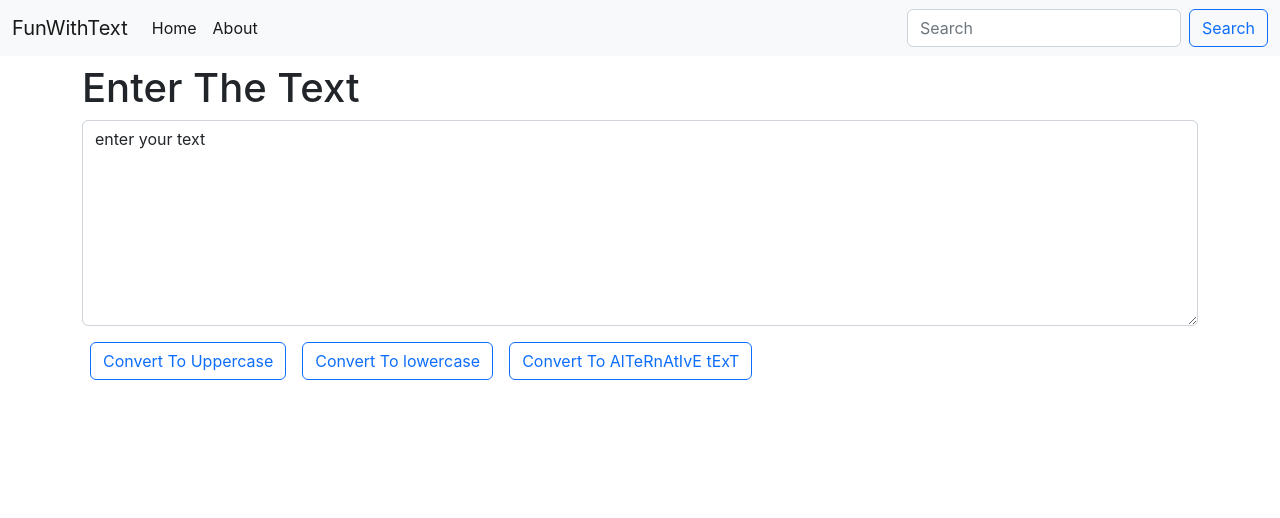
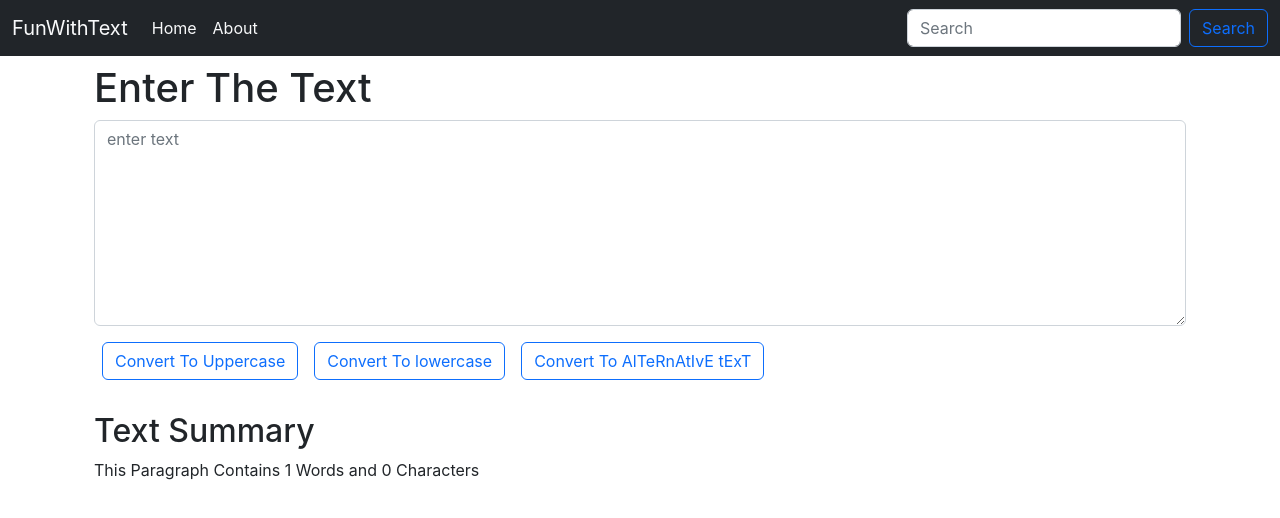
Before and after one commit to Divyanshu-Vareshney/Text-play, a React (Create React App) app in the folder text_util/: page / in a window 1280 px wide. Shown: the top 518 px of the page. Built offline with nearby package versions, Linux system fonts and the light colour scheme.

Commit message:
added text summary

```diff
--- a/text_util/src/Components/Navbar.jsx
+++ b/text_util/src/Components/Navbar.jsx
@@ -3,19 +3,19 @@ import PropTypes from 'prop-types'
 export default function Navbar(props) {
   return (
     <div>
-    <nav className="navbar navbar-expand-lg bg-light">
+    <nav className="navbar navbar-expand-lg bg-dark">
   <div className="container-fluid">
-    <a className="navbar-brand" href="/">{props.title}</a>
+    <a className="navbar-brand text-light" href="/">{props.title}</a>
     <button className="navbar-toggler" type="button" data-bs-toggle="collapse" data-bs-target="#navbarSupportedContent" aria-controls="navbarSupportedContent" aria-expanded="false" aria-label="Toggle navigation">
       <span className="navbar-toggler-icon"></span>
     </button>
     <div className="collapse navbar-collapse" id="navbarSupportedContent">
       <ul className="navbar-nav me-auto mb-2 mb-lg-0">
         <li className="nav-item">
-          <a className="nav-link active" aria-current="page" href="/">Home</a>
+          <a className="nav-link active text-light" aria-current="page" href="/">Home</a>
         </li>
         <li className="nav-item">
-          <a className="nav-link active" aria-current="page" href="/">About</a>
+          <a className="nav-link active text-light" aria-current="page" href="/">About</a>
         </li>
 
       </ul>
--- a/text_util/src/Components/TextArea.jsx
+++ b/text_util/src/Components/TextArea.jsx
@@ -1,7 +1,7 @@
 import React,{useState} from 'react'
 
 export default function TextArea(props) {
-    const[Text,setText]=useState("enter your text");
+    const[Text,setText]=useState("");
     const handleUpperCase=()=>{
         let newText=Text.toUpperCase();
         setText(newText);
@@ -14,10 +14,11 @@ export default function TextArea(props) {
         setText(e.target.value)
     }
   return (
-    <div>
+    <>
+    <div className='container'>
         <div className="mb-3">
             <h1 className='my-2'>{props.heading}</h1>
-  <textarea className="form-control" id="box" value={Text} onChange={handleOnClick} rows="8"></textarea>
+  <textarea className="form-control" id="box" value={Text} onChange={handleOnClick} rows="8" placeholder='enter text'></textarea>
   <button type="button" className="btn btn-outline-primary my-3 mx-2 "
   onClick={handleUpperCase}
   >Convert To Uppercase</button>
@@ -27,5 +28,10 @@ export default function TextArea(props) {
   <button type="button" className="btn btn-outline-primary my-3 mx-2">Convert To AlTeRnAtIvE tExT</button>
 </div>
     </div>
+    <div className='container'>
+        <h2>Text Summary</h2>
+        <p>This Paragraph Contains {Text.split(" ").length} Words and {Text.length} Characters</p>
+    </div>
+    </>
   )
 }
```
